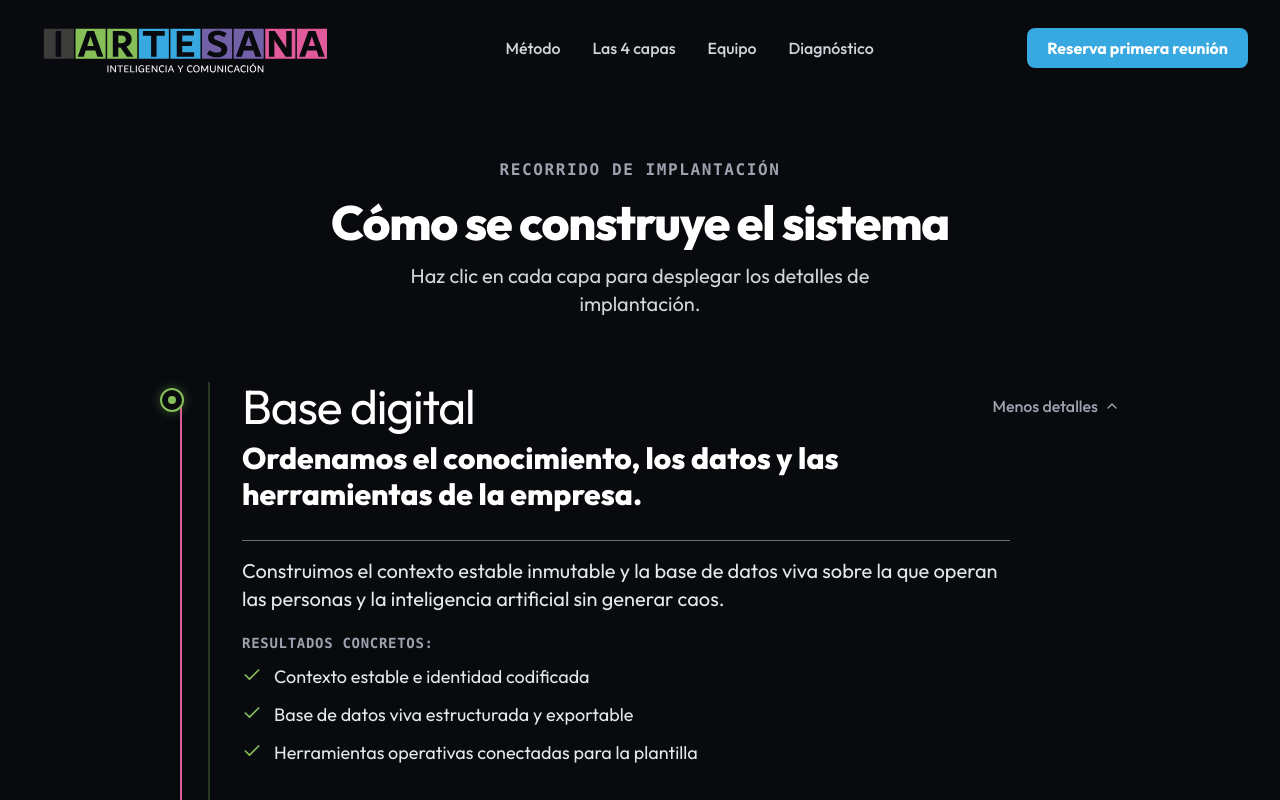
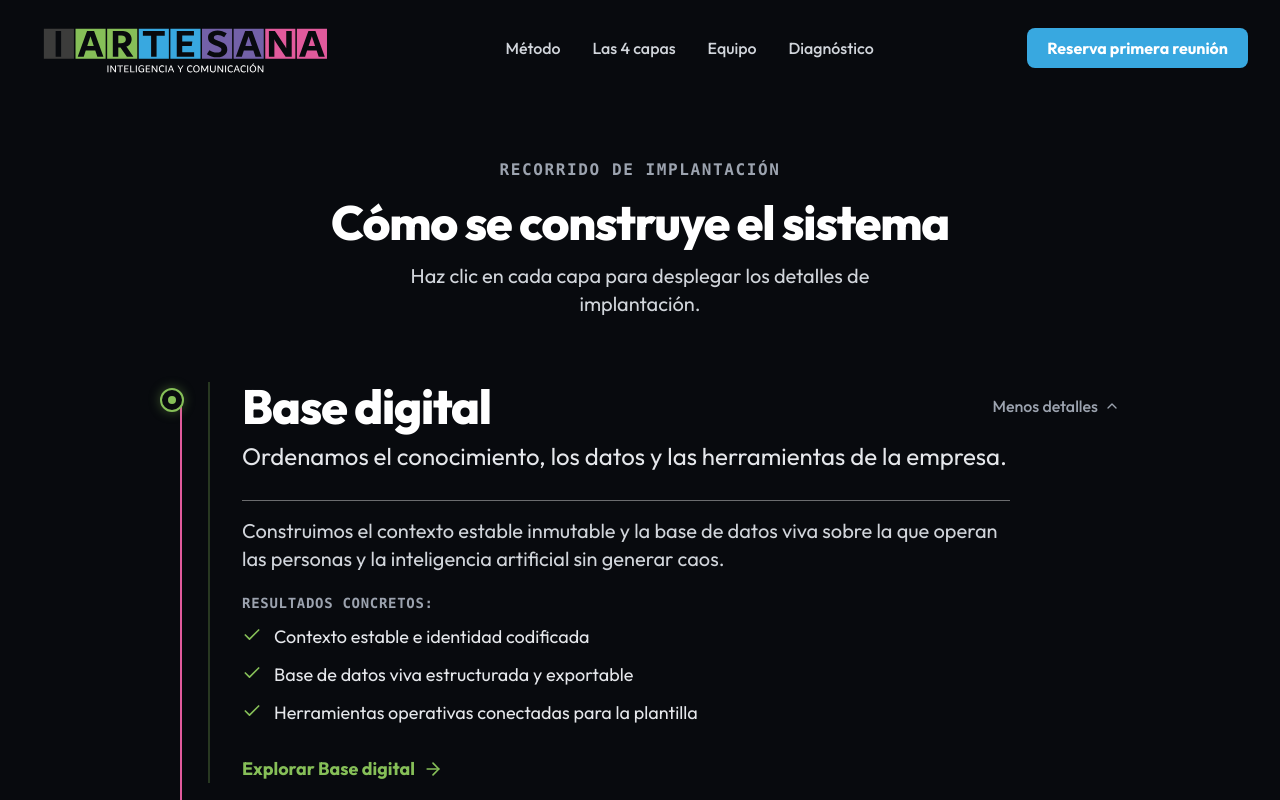
Before and after one commit to gerard-iartesana/iartesana-website, a Next.js app: page / in a window 1280 px wide. Both pictures are taken after a click on the element 172 px from the left and 1648 px from the top of the page. Shown: the part 1248-2048 px from the top of the page. Built offline with nearby package versions, Linux system fonts and the light colour scheme.

Commit message:
fix: set layer title to font-extrabold and text under title to font-normal

```diff
--- a/src/components/ScrollTimeline.tsx
+++ b/src/components/ScrollTimeline.tsx
@@ -154,10 +154,10 @@ export default function ScrollTimeline() {
                   onClick={() => toggleExpand(index)}
                 >
                   <div className="flex items-center justify-between">
-                    <h3 className="text-3xl sm:text-5xl font-normal text-white tracking-tight group-hover:text-gray-200 transition-colors">
+                    {/* Título de la capa en BOLD / EXTRA BOLD */}
+                    <h3 className="text-3xl sm:text-5xl font-extrabold text-white tracking-tight group-hover:text-gray-200 transition-colors">
                       {step.title}
                     </h3>
-                    {/* Texto limpio en gris sin pestaña ni borde */}
                     <button
                       type="button"
                       className="inline-flex items-center gap-1.5 text-sm sm:text-base font-medium text-gray-400 group-hover:text-white transition-colors shrink-0"
@@ -167,7 +167,8 @@ export default function ScrollTimeline() {
                     </button>
                   </div>
 
-                  <p className="text-xl sm:text-3xl font-extrabold text-white max-w-3xl leading-snug">
+                  {/* Texto de debajo en tipografía NORMAL / REGULAR */}
+                  <p className="text-xl sm:text-2xl font-normal text-gray-200 max-w-3xl leading-relaxed">
                     {step.mainIdea}
                   </p>
                 </div>
@@ -179,7 +180,7 @@ export default function ScrollTimeline() {
                   }`}
                 >
                   {/* Description */}
-                  <p className="text-lg sm:text-xl text-gray-200 max-w-3xl leading-relaxed border-t border-surface-border/40 pt-4">
+                  <p className="text-lg sm:text-xl text-gray-300 max-w-3xl leading-relaxed border-t border-surface-border/40 pt-4">
                     {step.description}
                   </p>
 
```
